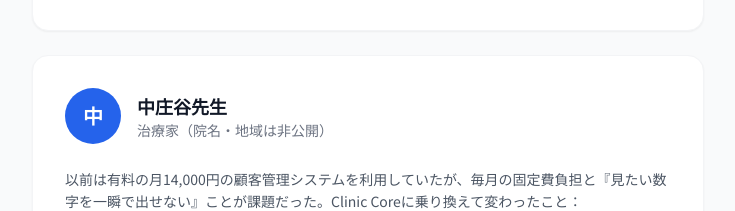
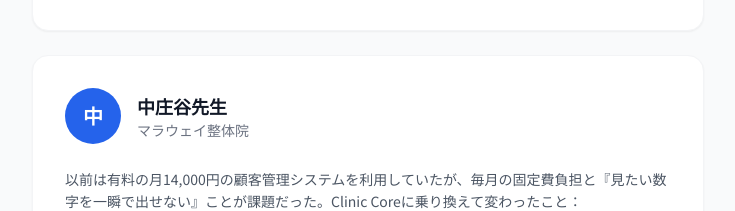
Before and after one commit to yosinkyuin1031-glitch/clinic-saas-lp, a Next.js app: page /systems/customer in a window 1280 px wide. Shown: the part 9694-9905 px from the top of the page, without its empty margins (272-1007 px from the left). Built offline with nearby package versions, Linux system fonts and the light colour scheme.

Commit message:
中庄谷先生の院名をマラウェイ整体院に更新

```diff
--- a/app/systems/customer/page.tsx
+++ b/app/systems/customer/page.tsx
@@ -425,7 +425,7 @@
               },
               {
                 name: "中庄谷先生",
-                clinic: "治療家（院名・地域は非公開）",
+                clinic: "マラウェイ整体院",
                 background: "以前は有料の月14,000円の顧客管理システムを利用していたが、毎月の固定費負担と『見たい数字を一瞬で出せない』ことが課題だった。Clinic Coreに乗り換えて変わったこと：",
                 points: [
                   "月14,000円から5,500円に固定費を大幅削減",
```
